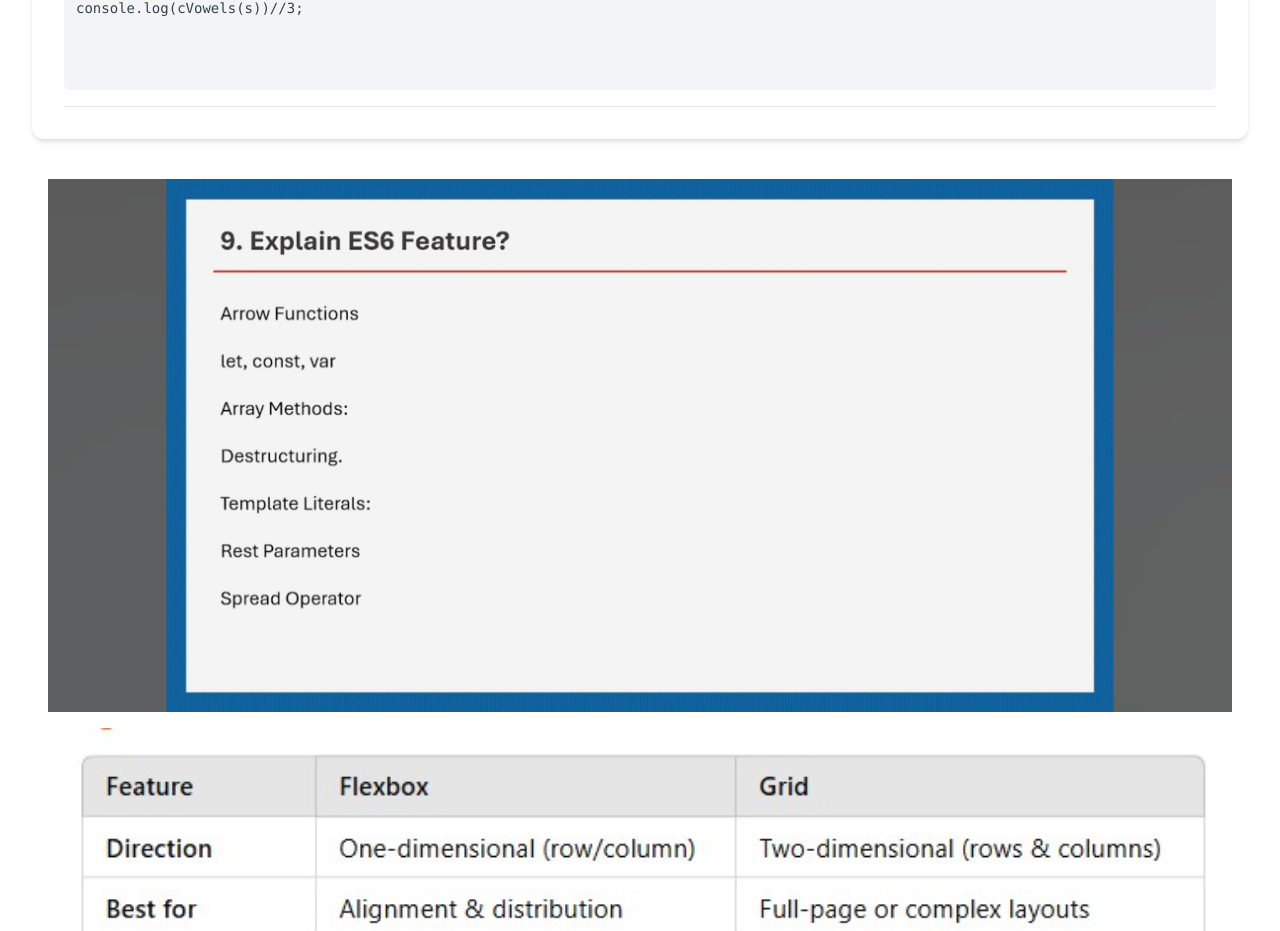
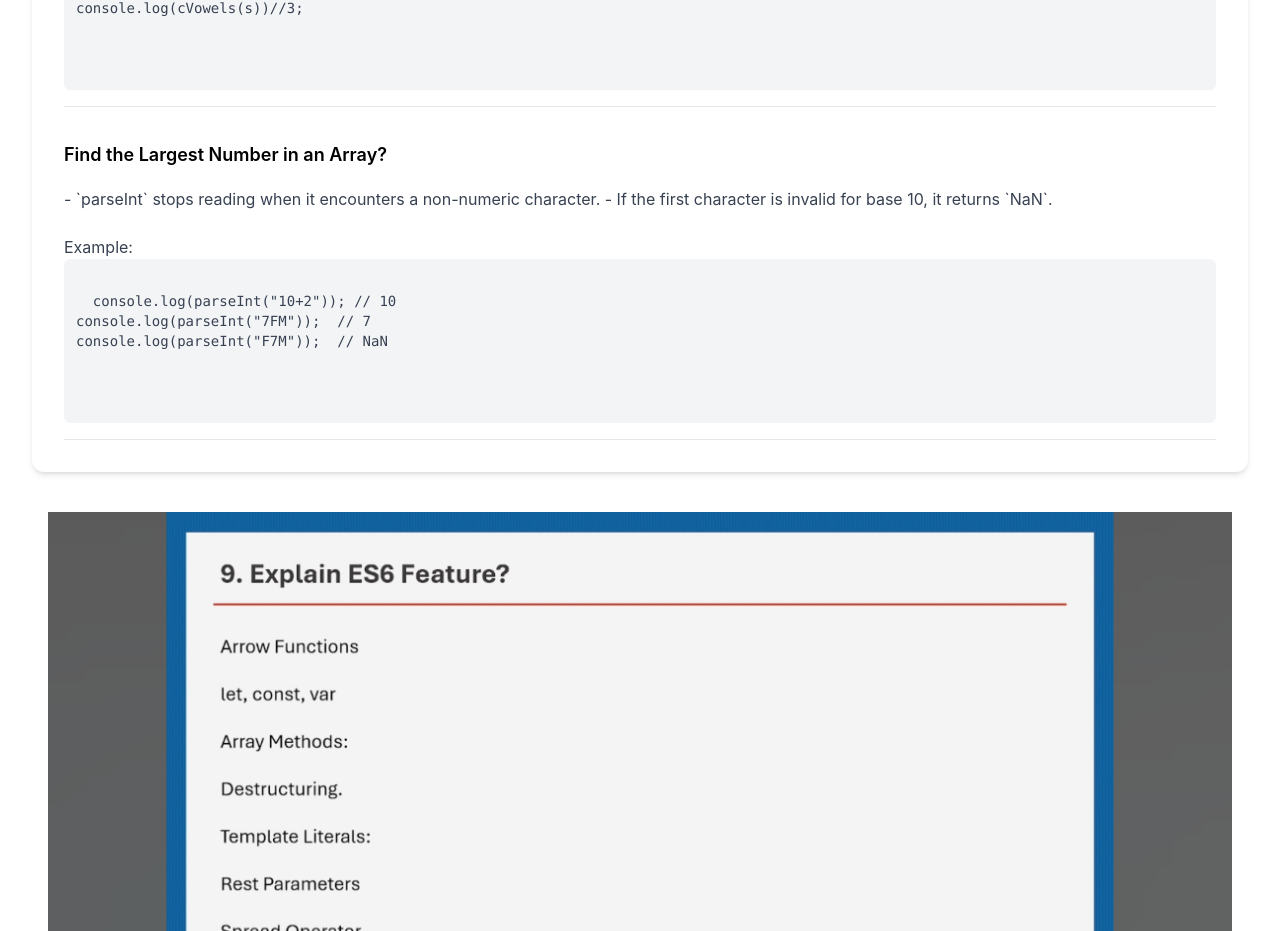
Before and after one commit to vimal336/inter-pre, a React (Vite) app: page /Javascript in a window 1280 px wide. Shown: the part 6280-7211 px from the top of the page. Built offline with nearby package versions, Linux system fonts and the light colour scheme.

Commit message:
parseint

```diff
--- a/src/HtmlCss.jsx
+++ b/src/HtmlCss.jsx
@@ -58,6 +58,40 @@ Element: <p>This is a paragraph.</p>
           <br />
           <img src="https://i1.wp.com/onaircode.com/wp-content/uploads/2019/09/amazing-css-box-model.jpg?resize=1024%2C594&ssl=1" />
           <br />
+        </>
+      ),
+    },
+    {
+      question: "tags in block vs inline elements",
+      answer: (
+        <>
+          The CSS box model is a container that contains multiple properties
+          including borders, margin, padding, and the content itself. It is used
+          to create the design and layout of web pages.
+          <br />
+          <img src="https://dotnettutorials.net/wp-content/uploads/2021/11/word-image-453.png" />
+          <img src="http://4.bp.blogspot.com/-TiwOixlooJk/U4UyEnv_XpI/AAAAAAAACFs/NuuLz2IvoZ4/s1600/css-display-block-vs-inline-block.png" alt="" />
+          <img src="https://samanthaming.gumlet.io/pictorials/css-inline-vs-inlineblock-vs-block-5.jpg.gz?format=auto" alt=""/>
+          <br />
+        </>
+      ),
+    },
+    {
+      question: "What is Cascading in CSS?",
+      answer: (
+        <>
+         The term Cascading in Cascading Style Sheets (CSS) refers to the way styles are
+          applied to elements when there are multiple conflicting rules.
+          It determines which CSS rule takes precedence based on three key factors:
+        </>
+      ),
+    },
+    {
+      question: "Imperative vs. Declarative Programming in JavaScript?",
+      answer: (
+        <>
+        <b>Imperative:</b>When you need full control over execution (low-level optimizations, game loops, etc.). <br/>
+        <b>Declarative:</b>When you want clean, maintainable, and scalable code (React, Redux, SQL, functional programming).
         </>
       ),
     },
--- a/src/ProblemSolving.jsx
+++ b/src/ProblemSolving.jsx
@@ -117,6 +117,31 @@ console.log(cVowels(s))//3;
           </>
         ),
       },
+      {
+        question: "Find the Largest Number in an Array?",
+        answer: (
+          <>
+
+- `parseInt` stops reading when it encounters a non-numeric character.
+- If the first character is invalid for base 10, it returns `NaN`.
+            <br />
+            <br />
+            Example:
+            <pre className="bg-gray-100 p-3 rounded-md text-sm overflow-x-auto max-w-full">
+              <code className="whitespace-pre">
+
+                {`
+  console.log(parseInt("10+2")); // 10
+console.log(parseInt("7FM"));  // 7
+console.log(parseInt("F7M"));  // NaN
+
+
+  `}
+              </code>
+            </pre>
+          </>
+        ),
+      },
 ];
 
   return (
```
